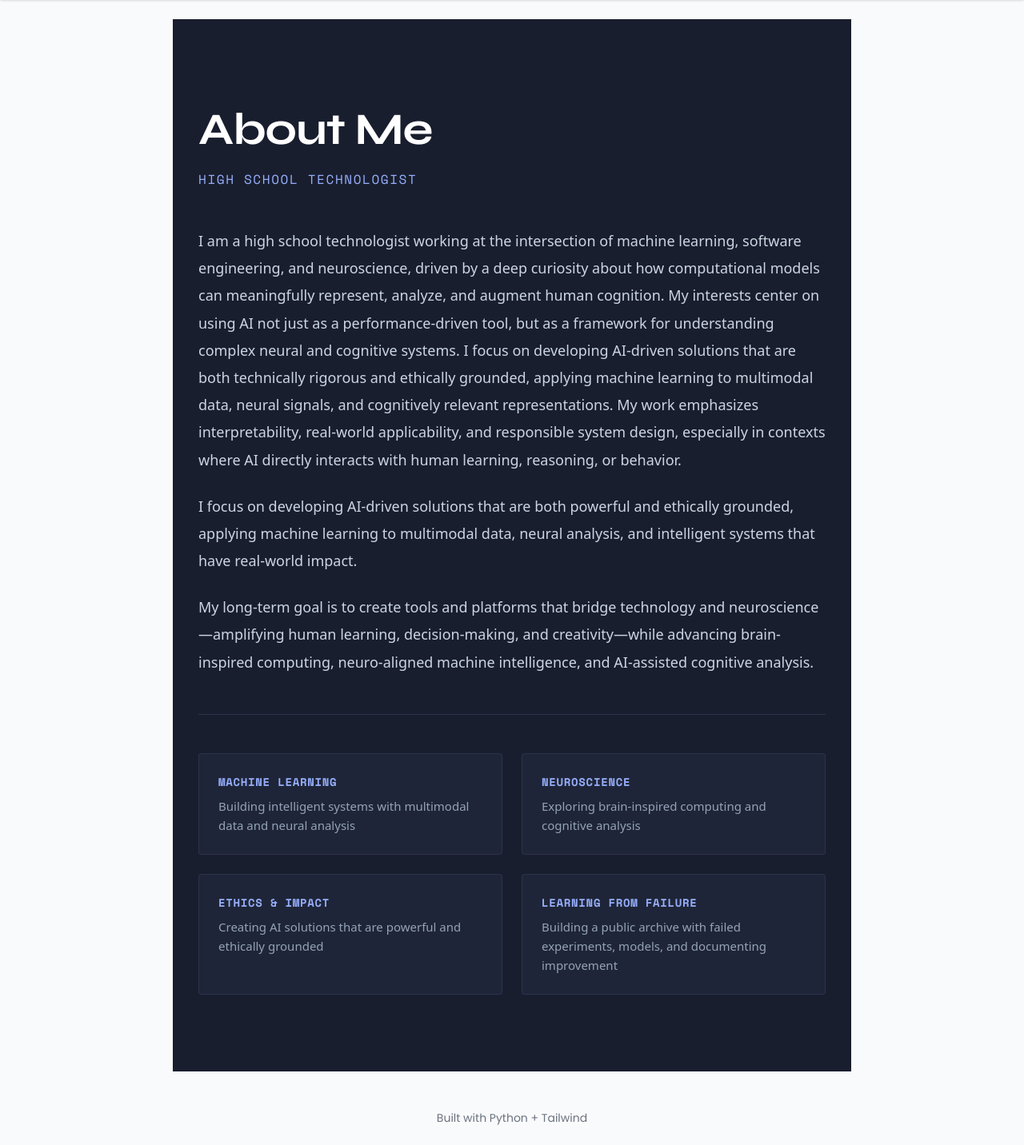
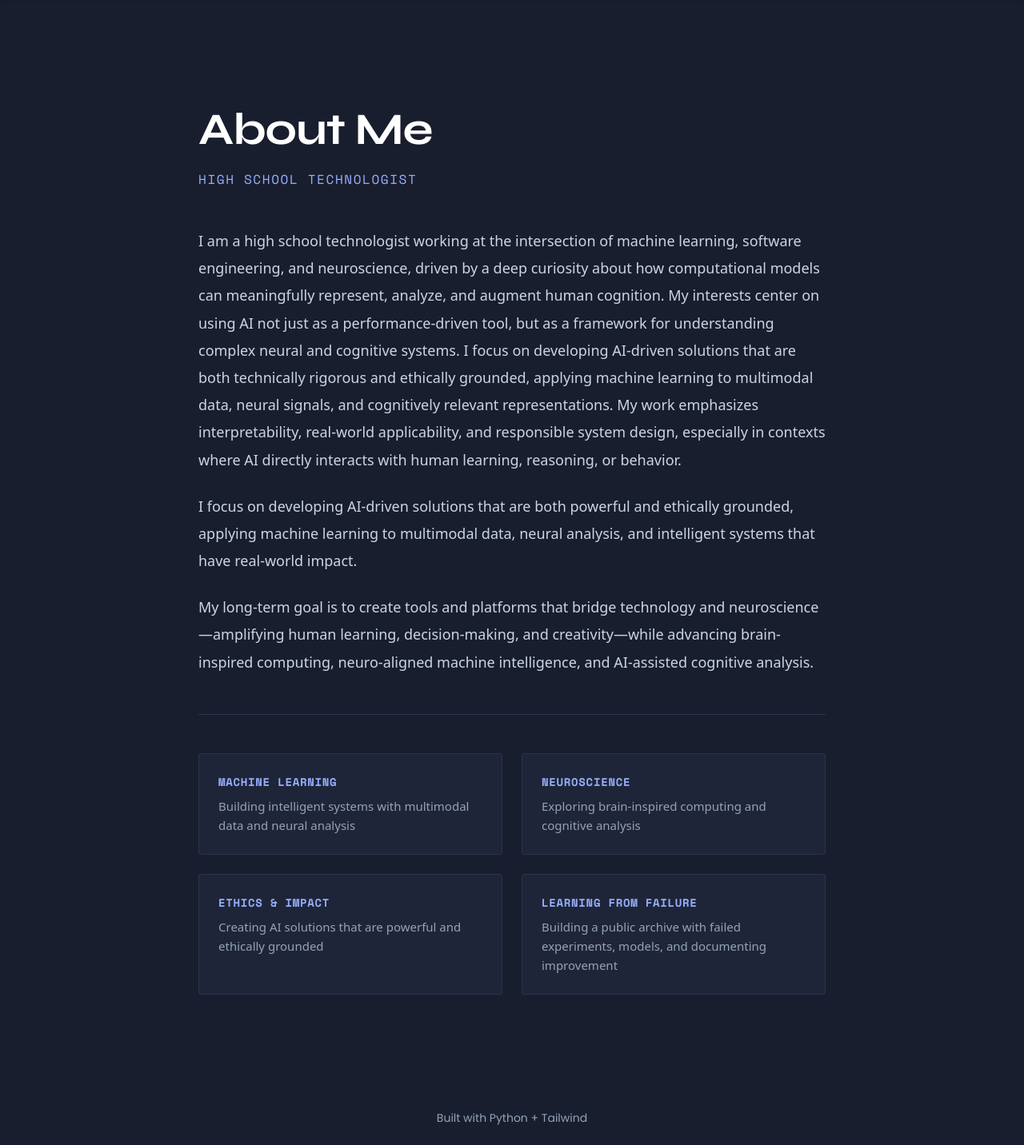
Before and after one commit to Sashreek75/Sashreek-Coding-Portfolio, a Flask app: page /about in a window 1280 px wide. Shown: the part 64-1496 px from the top of the page at 80% size. Run offline with Flask 3, Linux system fonts and the light colour scheme; some libraries are stand-ins or nearby versions.

Commit message:
Update base.html

```diff
--- a/templates/base.html
+++ b/templates/base.html
@@ -5,6 +5,8 @@
   <meta name="viewport" content="width=device-width,initial-scale=1">
   <script src="https://cdn.tailwindcss.com"></script>
   <link rel="stylesheet" href="{{ url_for('static', filename='css/styles.css') }}">
+  <link rel="icon" href="{{ url_for('static', filename='icons/favicon.svg') }}" type="image/svg+xml">
+  <link rel="apple-touch-icon" href="{{ url_for('static', filename='icons/favicon.svg') }}">
   <link
     rel="stylesheet"
     href="https://cdnjs.cloudflare.com/ajax/libs/animate.css/4.1.1/animate.min.css"
@@ -12,7 +14,7 @@
   <link href="https://fonts.googleapis.com/css2?family=Poppins:wght@300;400;600;700&display=swap" rel="stylesheet">
   <title>{{ title if title else "Portfolio - sashreek" }}</title>
 </head>
-<body class="bg-gray-50 text-gray-800">
+<body class="site-root">
 <nav class="site-nav shadow">
   <div class="max-w-4xl mx-auto px-4">
     <div class="flex items-center justify-between h-16">
@@ -30,7 +32,7 @@
 <main class="max-w-4xl mx-auto p-6">
   {% block content %}{% endblock %}
 </main>
-<footer class="text-center text-sm text-gray-500 py-6">
+<footer class="text-center text-sm muted py-6">
   Built with Python + Tailwind
 </footer>
 </body>
```
